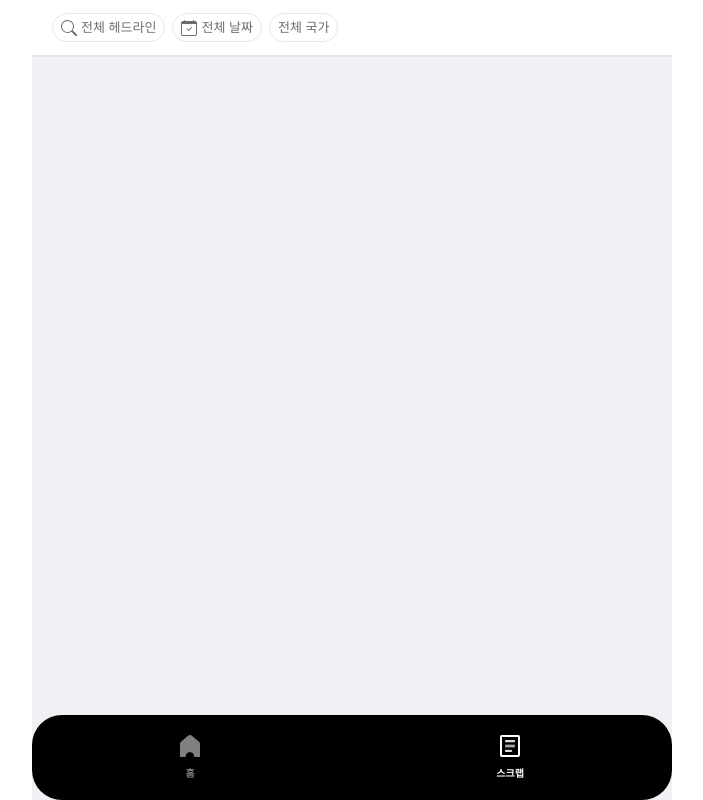
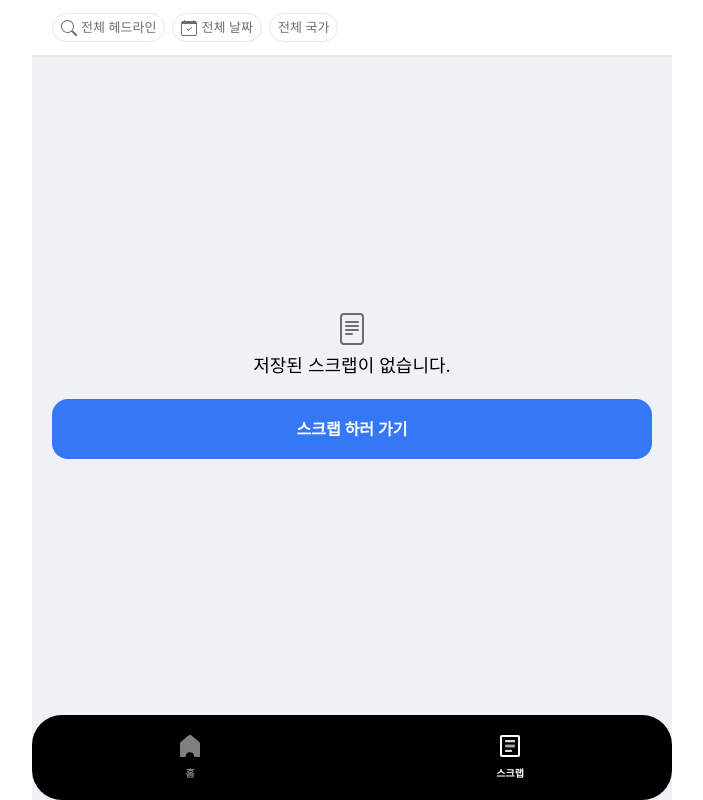
Before and after one commit to fz7948/newYorkTimes-article, a React (Create React App) app: page /scrap in a window 1280 px wide. Shown: the whole page, without its empty margins (288-991 px from the left). Built offline with nearby package versions, Linux system fonts and the light colour scheme.

Commit message:
style: scrap not result시에 화면 추가

```diff
--- a/src/components/Header.tsx
+++ b/src/components/Header.tsx
@@ -51,7 +51,7 @@ export default function Header(props: Props) {
         label={
           isCountryFilter
             ? formatCountry.length === 1
-              ? formatCountry[0]
+              ? `${KOREA_COUNTRY_TYPE[formatCountry[0]]}`
               : `${KOREA_COUNTRY_TYPE[formatCountry[0]]} 외 ${
                   formatCountry.length
                 }개`
--- /dev/null
+++ b/src/components/NotFoundResult.tsx
@@ -0,0 +1,21 @@
+import { useNavigate } from "react-router-dom";
+// icons
+import FileIcon from "../components/icon/FileIcon";
+
+export default function NotFoundResult() {
+  const navigate = useNavigate();
+
+  return (
+    <section className="flex flex-col w-full h-full justify-center items-center">
+      <FileIcon />
+      <div className="mt-2 text-[18px]">저장된 스크랩이 없습니다.</div>
+      <button
+        type="button"
+        className="w-full h-[60px] bg-[#3478f6] text-white font-[600] text-[16px] rounded-[16px] mt-[20px]"
+        onClick={() => navigate("/")}
+      >
+        스크랩 하러 가기
+      </button>
+    </section>
+  );
+}
--- /dev/null
+++ b/src/components/icon/FileIcon.tsx
@@ -0,0 +1,5 @@
+import { BsFileText } from "react-icons/bs";
+
+export default function FileIcon() {
+  return <BsFileText className="w-[32px] h-[32px]" color="#6D6D6D" />;
+}
--- a/src/components/icon/ScrapIcon.tsx
+++ b/src/components/icon/ScrapIcon.tsx
@@ -1,5 +1,3 @@
-import { BiDetail } from "react-icons/bi";
-
 export default function ScrapIcon() {
   return (
     <div className="flex justify-center items-center w-[20px] h-[22px] border-[2px] border-[#ffffff] rounded-sm">
--- a/src/pages/ScrapPage.tsx
+++ b/src/pages/ScrapPage.tsx
@@ -5,6 +5,8 @@ import Header from "../components/Header";
 import PostCard from "../components/PostCard";
 import ModalWrapper from "../components/modal/ModalWrapper";
 import ModalItem from "../components/modal/ModalItem";
+import NotFoundResult from "../components/NotFoundResult";
+
 // zustand
 import { useScrapStore } from "../zustand/store";
 // types
@@ -42,6 +44,8 @@ export default function ScrapPage() {
     setFilterData(filterData);
   }, [data, scrapForm]);
 
+  console.log(check, "check ?");
+
   return (
     <main className={`flex flex-col mx-auto w-full h-[calc(100%-85px)]`}>
       {isOpen && (
@@ -57,8 +61,9 @@ export default function ScrapPage() {
       )}
       <Header onClick={() => setIsOpen(true)} mode={MODE_TYPE.scrap} />
       <section className="flex flex-col w-full h-full px-[20px] py-[20px] gap-[8px] overflow-auto">
-        {filterData &&
-          filterData.map((item: DataType) => (
+        {check?.length ? (
+          <>
+            {filterData.map((item: DataType) => (
               <PostCard
                 key={item.id}
                 item={item}
@@ -66,6 +71,10 @@ export default function ScrapPage() {
                 onCheckedById={new Set(check)}
               />
             ))}
+          </>
+        ) : (
+          <NotFoundResult />
+        )}
       </section>
     </main>
   );
```
Lines whose indentation alone changed are shown as unchanged.
